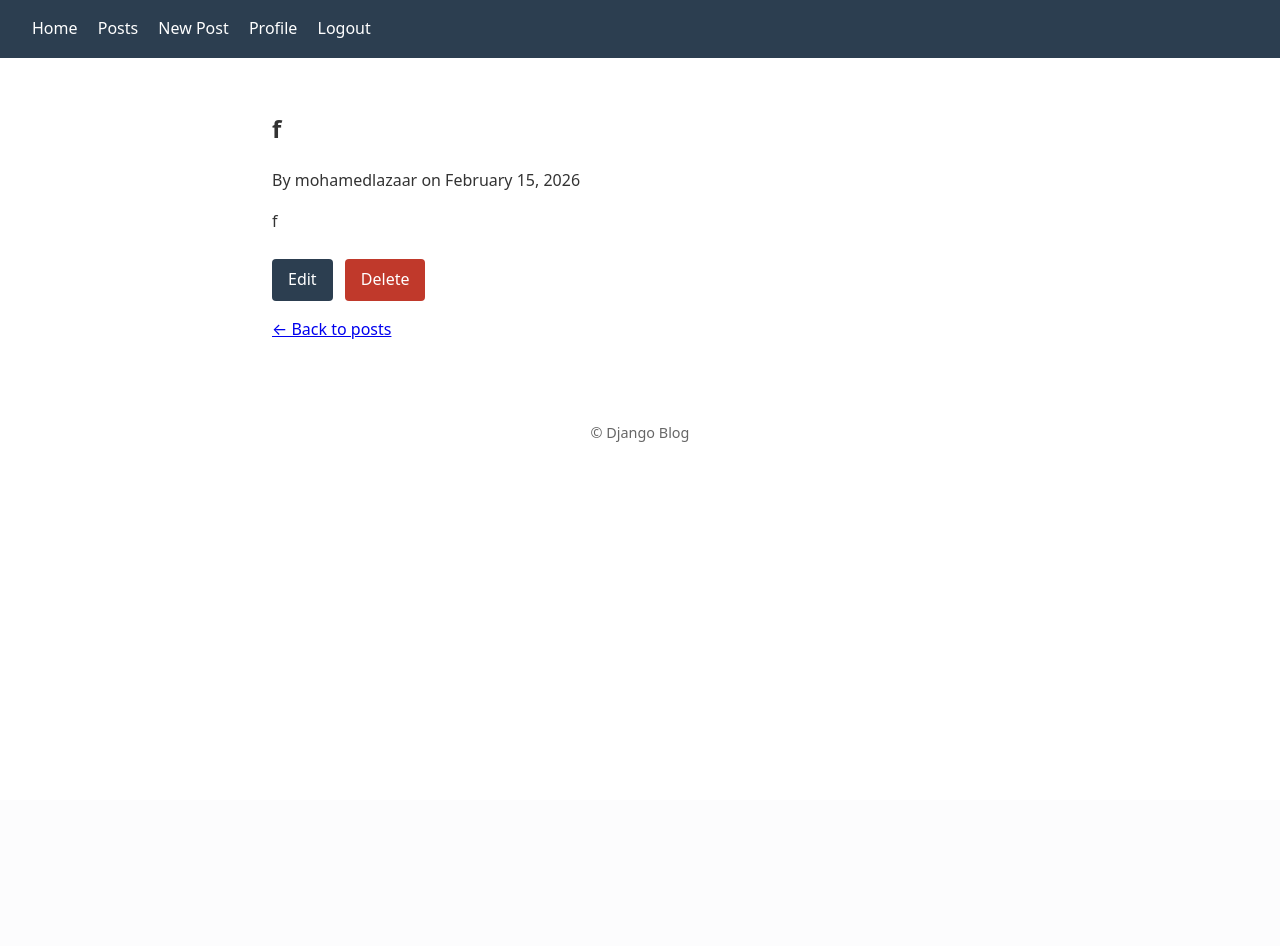
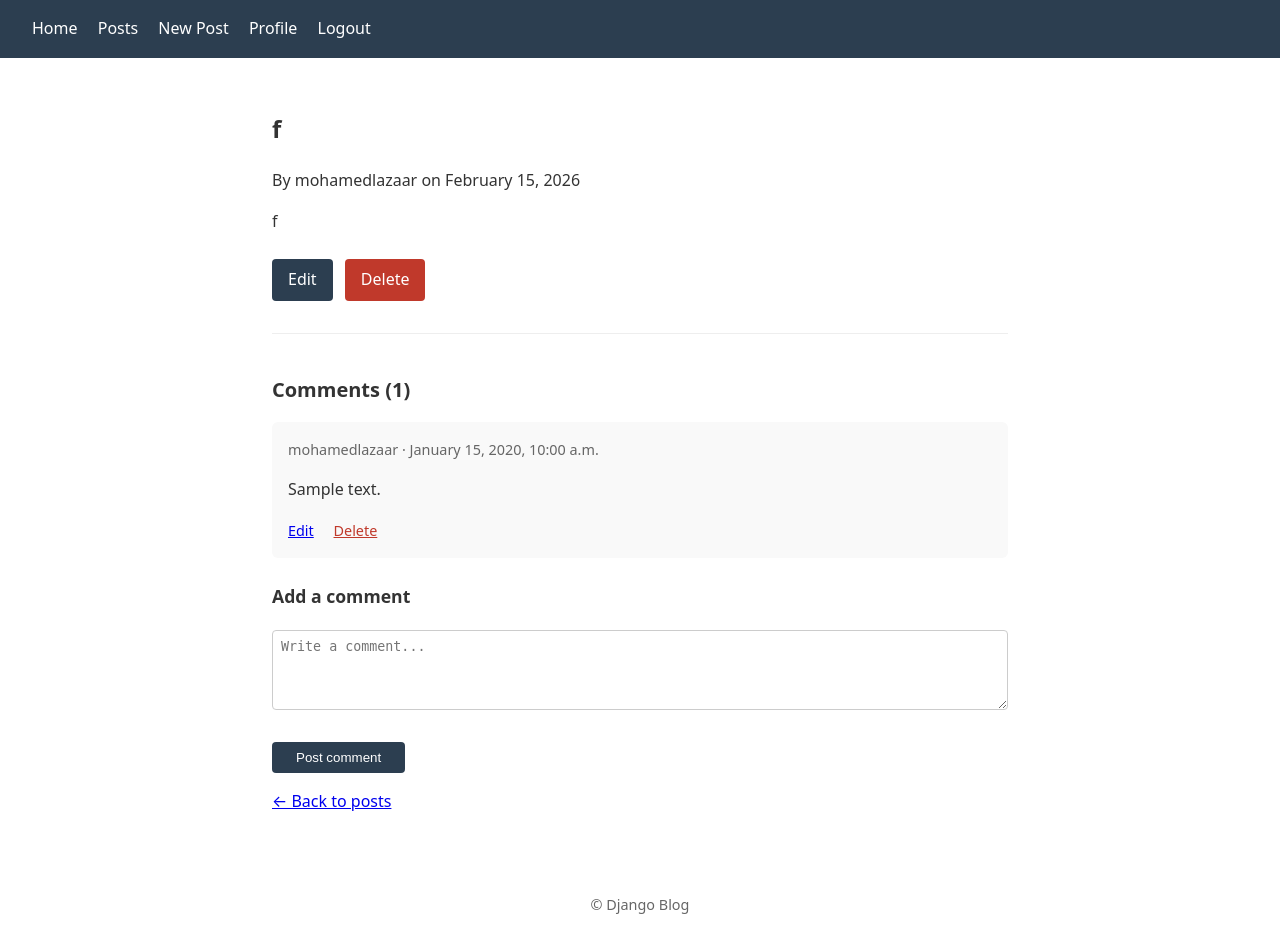
Before and after one commit to mohamedlazaar/Alx_DjangoLearnLab, a Django app: page /posts/1/ in a window 1280 px wide. Before the commit the page ends 442 px from the top, so only its background shows below. Run offline with Django 5.2, Linux system fonts and the light colour scheme; a user stored in the database is signed in; data comes from the database, SQL or seed files in the repository; both versions use the stored data as it was after the commit; tables that the repository leaves empty hold one stand-in row (values such as "Sample post").

Commit message:
Adding comment functionality to blog post

```diff
--- a/django_blog/blog/forms.py
+++ b/django_blog/blog/forms.py
@@ -5,7 +5,19 @@ from django import forms
 from django.contrib.auth.forms import UserCreationForm
 from django.contrib.auth.models import User
 
-from .models import Post, UserProfile
+from .models import Comment, Post, UserProfile
+
+
+class CommentForm(forms.ModelForm):
+    """ModelForm for creating and updating comments. Author is set in the view."""
+
+    class Meta:
+        model = Comment
+        fields = ("content",)
+        widgets = {
+            "content": forms.Textarea(attrs={"rows": 3, "placeholder": "Write a comment..."}),
+        }
+        labels = {"content": ""}
 
 
 class PostForm(forms.ModelForm):
--- a/django_blog/blog/models.py
+++ b/django_blog/blog/models.py
@@ -16,6 +16,21 @@ class Post(models.Model):
         return self.title
 
 
+class Comment(models.Model):
+    """Comment on a blog post. Many-to-one with Post and User (author)."""
+    post = models.ForeignKey(Post, on_delete=models.CASCADE, related_name="comments")
+    author = models.ForeignKey(User, on_delete=models.CASCADE, related_name="comments")
+    content = models.TextField()
+    created_at = models.DateTimeField(auto_now_add=True)
+    updated_at = models.DateTimeField(auto_now=True)
+
+    def __str__(self):
+        return f"Comment by {self.author.username} on {self.post_id}"
+
+    class Meta:
+        ordering = ["created_at"]
+
+
 class UserProfile(models.Model):
     """Extended profile for users: bio and optional profile picture."""
     user = models.OneToOneField(User, on_delete=models.CASCADE, related_name='profile')
--- a/django_blog/blog/static/blog/css/styles.css
+++ b/django_blog/blog/static/blog/css/styles.css
@@ -129,3 +129,18 @@ header nav a + a {
 .post-detail .post-content { margin: 1rem 0; }
 .pagination { margin-top: 1.5rem; }
 .pagination a { margin: 0 0.5rem; }
+
+/* Comments */
+.comments-section { margin-top: 2rem; padding-top: 1.5rem; border-top: 1px solid #eee; }
+.comments-section h2 { font-size: 1.25rem; margin-bottom: 1rem; }
+.comment { margin-bottom: 1.25rem; padding: 1rem; background: #f9f9f9; border-radius: 6px; }
+.comment-meta { color: #666; font-size: 0.9rem; margin: 0 0 0.25rem 0; }
+.comment-content { margin: 0; white-space: pre-wrap; }
+.comment-actions { margin: 0.5rem 0 0 0; font-size: 0.9rem; }
+.comment-actions a { margin-right: 1rem; }
+.comment-delete { color: #c0392b; }
+.no-comments { color: #666; }
+.comment-form-wrap { margin-top: 1.5rem; }
+.comment-form-wrap h3 { font-size: 1.1rem; margin-bottom: 0.5rem; }
+.comment-form textarea { max-width: 100%; min-height: 80px; }
+.comment-preview { margin: 1rem 0; padding: 1rem; background: #f9f9f9; border-radius: 6px; }
--- a/django_blog/blog/templates/blog/post_detail.html
+++ b/django_blog/blog/templates/blog/post_detail.html
@@ -12,5 +12,37 @@
     </p>
   {% endif %}
 </article>
+
+<section class="comments-section">
+  <h2>Comments ({{ comments|length }})</h2>
+  {% for comment in comments %}
+  <div class="comment">
+    <p class="comment-meta">{{ comment.author.username }} &middot; {{ comment.created_at|date:"F j, Y, g:i a" }}{% if comment.updated_at != comment.created_at %} (edited){% endif %}</p>
+    <p class="comment-content">{{ comment.content|linebreaks }}</p>
+    {% if user.is_authenticated and user == comment.author %}
+      <p class="comment-actions">
+        <a href="{% url 'blog:comment_update' post.pk comment.pk %}">Edit</a>
+        <a href="{% url 'blog:comment_delete' post.pk comment.pk %}" class="comment-delete">Delete</a>
+      </p>
+    {% endif %}
+  </div>
+  {% empty %}
+  <p class="no-comments">No comments yet.</p>
+  {% endfor %}
+
+  {% if user.is_authenticated %}
+  <div class="comment-form-wrap">
+    <h3>Add a comment</h3>
+    <form method="post" action="{% url 'blog:comment_create' post.pk %}" class="auth-form comment-form">
+      {% csrf_token %}
+      {{ comment_form.as_p }}
+      <button type="submit">Post comment</button>
+    </form>
+  </div>
+  {% else %}
+  <p><a href="{% url 'blog:login' %}">Log in</a> to leave a comment.</p>
+  {% endif %}
+</section>
+
 <p><a href="{% url 'blog:post_list' %}">&larr; Back to posts</a></p>
 {% endblock %}
--- a/django_blog/blog/urls.py
+++ b/django_blog/blog/urls.py
@@ -14,6 +14,11 @@ Post CRUD:
 - /posts/<pk>/          - post detail
 - /posts/<pk>/edit/     - edit post (author only)
 - /posts/<pk>/delete/   - delete post (author only)
+
+Comments:
+- /posts/<post_id>/comments/new/           - create comment (authenticated)
+- /posts/<post_id>/comments/<comment_pk>/edit/   - edit comment (author only)
+- /posts/<post_id>/comments/<comment_pk>/delete/  - delete comment (author only)
 """
 from django.urls import path
 
@@ -37,4 +42,8 @@ urlpatterns = [
     path("post/<int:pk>/update/", views.PostUpdateView.as_view(), name="post_update_alt"),
     path("posts/<int:pk>/delete/", views.PostDeleteView.as_view(), name="post_delete"),
     path("post/<int:pk>/delete/", views.PostDeleteView.as_view(), name="post_delete_alt"),
+    # Comments
+    path("posts/<int:post_id>/comments/new/", views.CommentCreateView.as_view(), name="comment_create"),
+    path("posts/<int:post_id>/comments/<int:comment_pk>/edit/", views.CommentUpdateView.as_view(), name="comment_update"),
+    path("posts/<int:post_id>/comments/<int:comment_pk>/delete/", views.CommentDeleteView.as_view(), name="comment_delete"),
 ]
--- a/django_blog/blog/views.py
+++ b/django_blog/blog/views.py
@@ -9,12 +9,12 @@ from django.contrib.auth import login
 from django.contrib.auth.decorators import login_required
 from django.contrib.auth.mixins import LoginRequiredMixin, UserPassesTestMixin
 from django.contrib.auth.views import LoginView, LogoutView
-from django.shortcuts import redirect, render
-from django.urls import reverse_lazy
+from django.shortcuts import get_object_or_404, redirect, render
+from django.urls import reverse, reverse_lazy
 from django.views.generic import CreateView, DeleteView, DetailView, ListView, UpdateView
 
-from .forms import CustomUserCreationForm, PostForm, UserProfileForm
-from .models import Post, UserProfile
+from .forms import CommentForm, CustomUserCreationForm, PostForm, UserProfileForm
+from .models import Comment, Post, UserProfile
 
 
 def home(request):
@@ -39,13 +39,19 @@ class PostListView(ListView):
 
 
 class PostDetailView(DetailView):
-    """Display a single blog post. Accessible to everyone."""
+    """Display a single blog post and its comments. Accessible to everyone."""
     model = Post
     context_object_name = "post"
     template_name = "blog/post_detail.html"
 
     def get_queryset(self):
         return super().get_queryset().select_related("author")
+
+    def get_context_data(self, **kwargs):
+        context = super().get_context_data(**kwargs)
+        context["comments"] = self.object.comments.select_related("author").all()
+        context["comment_form"] = CommentForm()
+        return context
 
 
 class PostCreateView(LoginRequiredMixin, CreateView):
@@ -92,6 +98,71 @@ class PostDeleteView(LoginRequiredMixin, UserPassesTestMixin, DeleteView):
 
     def delete(self, request, *args, **kwargs):
         messages.success(request, "Post deleted successfully.")
+        return super().delete(request, *args, **kwargs)
+
+
+# --- Comment views ---
+
+
+class CommentCreateView(LoginRequiredMixin, CreateView):
+    """Create a comment on a post. Authenticated only; redirects back to post detail."""
+    model = Comment
+    form_class = CommentForm
+    login_url = "blog:login"
+
+    def dispatch(self, request, *args, **kwargs):
+        self.post_obj = get_object_or_404(Post, pk=kwargs["post_id"])
+        return super().dispatch(request, *args, **kwargs)
+
+    def get(self, request, *args, **kwargs):
+        return redirect("blog:post_detail", pk=self.post_obj.pk)
+
+    def form_valid(self, form):
+        form.instance.post = self.post_obj
+        form.instance.author = self.request.user
+        messages.success(self.request, "Comment added.")
+        return super().form_valid(form)
+
+    def get_success_url(self):
+        return reverse("blog:post_detail", kwargs={"pk": self.post_obj.pk})
+
+
+class CommentUpdateView(LoginRequiredMixin, UserPassesTestMixin, UpdateView):
+    """Edit a comment. Only the comment author can edit."""
+    model = Comment
+    form_class = CommentForm
+    context_object_name = "comment"
+    template_name = "blog/comment_form.html"
+    login_url = "blog:login"
+    pk_url_kwarg = "comment_pk"
+
+    def test_func(self):
+        return self.get_object().author == self.request.user
+
+    def get_success_url(self):
+        return reverse("blog:post_detail", kwargs={"pk": self.get_object().post_id})
+
+    def form_valid(self, form):
+        messages.success(self.request, "Comment updated.")
+        return super().form_valid(form)
+
+
+class CommentDeleteView(LoginRequiredMixin, UserPassesTestMixin, DeleteView):
+    """Delete a comment. Only the comment author can delete."""
+    model = Comment
+    context_object_name = "comment"
+    template_name = "blog/comment_confirm_delete.html"
+    login_url = "blog:login"
+    pk_url_kwarg = "comment_pk"
+
+    def test_func(self):
+        return self.get_object().author == self.request.user
+
+    def get_success_url(self):
+        return reverse("blog:post_detail", kwargs={"pk": self.get_object().post_id})
+
+    def delete(self, request, *args, **kwargs):
+        messages.success(request, "Comment deleted.")
         return super().delete(request, *args, **kwargs)
 
 
```
Also changed, not shown: django_blog/blog/admin.py (+6 -1 lines), django_blog/blog/templates/blog/comment_confirm_delete.html (added, +15 -0 lines), django_blog/blog/templates/blog/comment_form.html (added, +12 -0 lines), django_blog/docs/COMMENTS.md (added, +94 -0 lines), django_blog/blog/migrations/0003_comment.py (added), django_blog/db.sqlite3.
